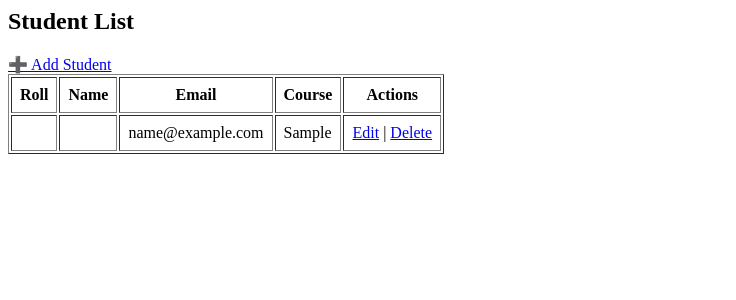
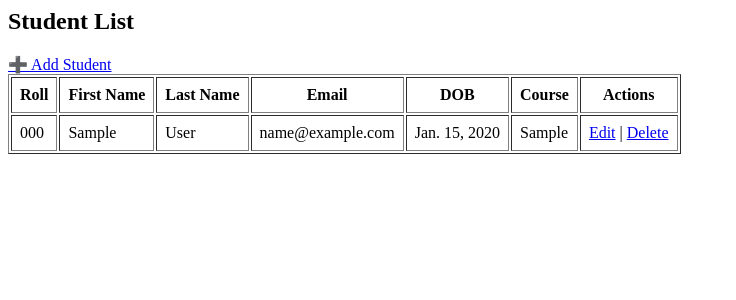
Before and after one commit to nasrin-a-mahin/Student_Management_System, a Django app: page /students/ in a window 1280 px wide. Shown: the top 300 px of the page, without its empty margins (0-736 px from the left). Run offline with Django 5.2, Linux system fonts and the light colour scheme; a user stored in the database is signed in; tables that the repository leaves empty hold one stand-in row (values such as "Sample post").

Commit message:
feat: implement student CRUD with role-based access

```diff
--- a/student_management/student_management/templates/students/student_form.html
+++ b/student_management/student_management/templates/students/student_form.html
@@ -2,9 +2,11 @@
 
 <form method="post">
     {% csrf_token %}
-    <input name="roll_no" placeholder="Roll No" value="{{ student.roll_no|default:'' }}"><br>
-    <input name="name" placeholder="Name" value="{{ student.name|default:'' }}"><br>
+    <input name="roll_number" placeholder="Roll No" value="{{ student.roll_number|default:'' }}"><br>
+    <input name="first_name" placeholder="first_name" value="{{ student.first_name|default:'' }}"><br>
+    <input name="last_name" placeholder="last_name" value="{{ student.last_name|default:'' }}"><br>
     <input name="email" placeholder="Email" value="{{ student.email|default:'' }}"><br>
+    <input name="date_of_birth" placeholder="date_of_birth" value="{{ student.date_of_birth|default:'' }}"><br>
     <input name="course" placeholder="Course" value="{{ student.course|default:'' }}"><br>
 
     <button type="submit">Save</button>
--- a/student_management/student_management/templates/students/student_list.html
+++ b/student_management/student_management/templates/students/student_list.html
@@ -7,17 +7,21 @@
 <table border="1" cellpadding="8">
     <tr>
         <th>Roll</th>
-        <th>Name</th>
+        <th>First Name</th>
+        <th>Last Name</th>
         <th>Email</th>
+        <th>DOB</th>
         <th>Course</th>
         <th>Actions</th>
     </tr>
 
     {% for student in students %}
     <tr>
-        <td>{{ student.roll_no }}</td>
-        <td>{{ student.name }}</td>
+        <td>{{ student.roll_number }}</td>
+        <td>{{ student.first_name }}</td>
+        <td>{{ student.last_name }}</td>
         <td>{{ student.email }}</td>
+        <td>{{ student.date_of_birth }}</td>
         <td>{{ student.course }}</td>
         <td>
             <a href="{% url 'student_update' student.id %}">Edit</a> |
@@ -26,7 +30,7 @@
     </tr>
     {% empty %}
     <tr>
-        <td colspan="5">No students found</td>
+        <td colspan="7">No students found</td>
     </tr>
     {% endfor %}
 </table>
--- a/student_management/students/models.py
+++ b/student_management/students/models.py
@@ -5,7 +5,7 @@ class Student(models.Model):
     first_name = models.CharField(max_length=50)
     last_name = models.CharField(max_length=50)
     email = models.EmailField(unique=True)
-    date_of_birth = models.DateField()
+    date_of_birth = models.DateField(null=True, blank=True)
     course = models.CharField(max_length=100)
     is_active = models.BooleanField(default=True)
     created_at = models.DateTimeField(auto_now_add=True)
--- a/student_management/students/views.py
+++ b/student_management/students/views.py
@@ -12,8 +12,8 @@ def student_list(request):
 def student_create(request):
     if request.method == 'POST':
         Student.objects.create(
-            roll_no=request.POST['roll_no'],
-            name=request.POST['name'],
+            roll_number=request.POST['roll_number'],
+            first_name=request.POST['first_name'],
             email=request.POST['email'],
             course=request.POST['course'],
         )
@@ -28,9 +28,11 @@ def student_update(request, pk):
     student = Student.objects.get(pk=pk)
 
     if request.method == 'POST':
-        student.roll_no = request.POST['roll_no']
-        student.name = request.POST['name']
+        student.roll_number = request.POST['roll_number']
+        student.first_name = request.POST['first_name']
+        student.last_name = request.POST['last_name']
         student.email = request.POST['email']
+        student.date_of_birth = request.POST['date_of_birth']
         student.course = request.POST['course']
         student.save()
         return redirect('student_list')
@@ -40,8 +42,15 @@ def student_update(request, pk):
     })
 
 
+@login_required
 @role_required('ADMIN')
 def student_delete(request, pk):
-    student = get_object_or_404(Student, pk=pk)
-    student.delete()
-    return redirect('student_list')
+    student = Student.objects.get(pk=pk)
+
+    if request.method == 'POST':
+        student.delete()
+        return redirect('student_list')
+
+    return render(request, 'students/student_confirm_delete.html', {
+        'student': student
+    })
```
Also changed, not shown: student_management/student_management/templates/students/student_confirm_delete.html (added, +7 -0 lines), student_management/students/migrations/0002_alter_student_date_of_birth.py (added).
